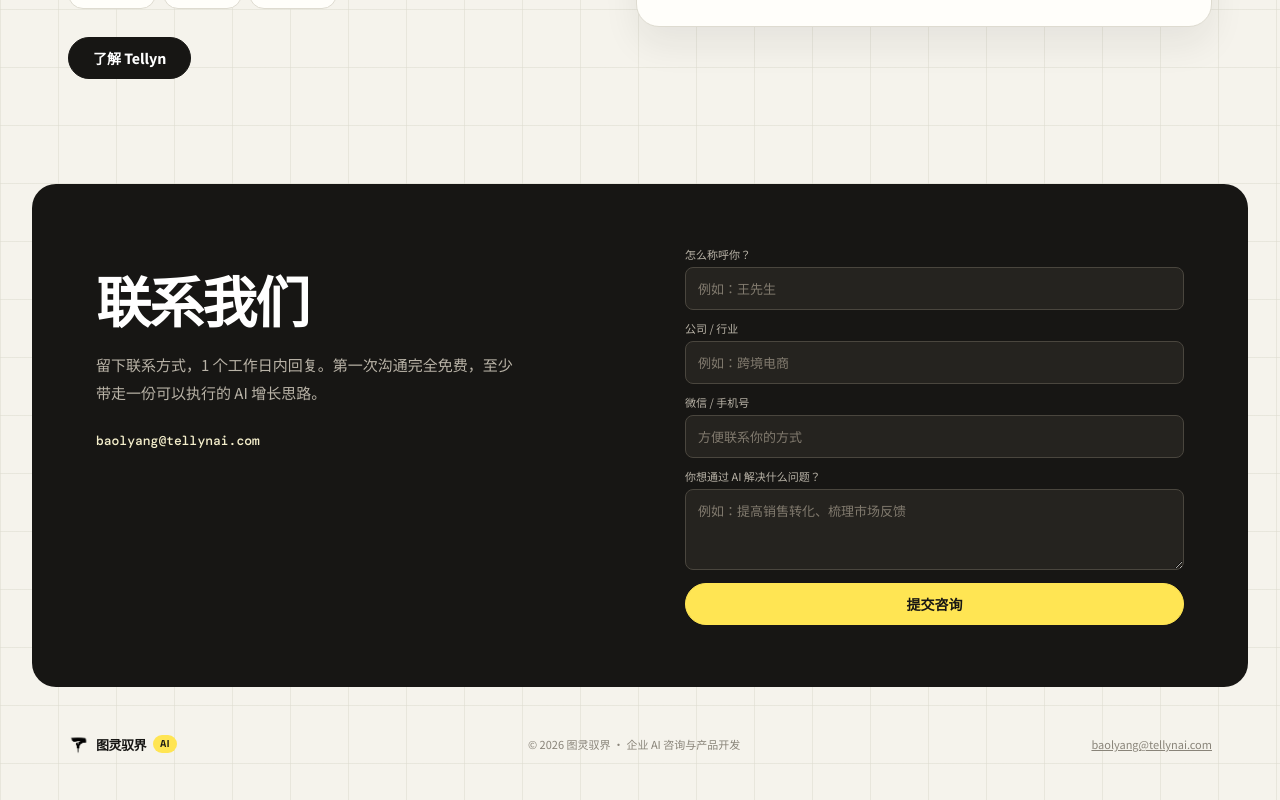
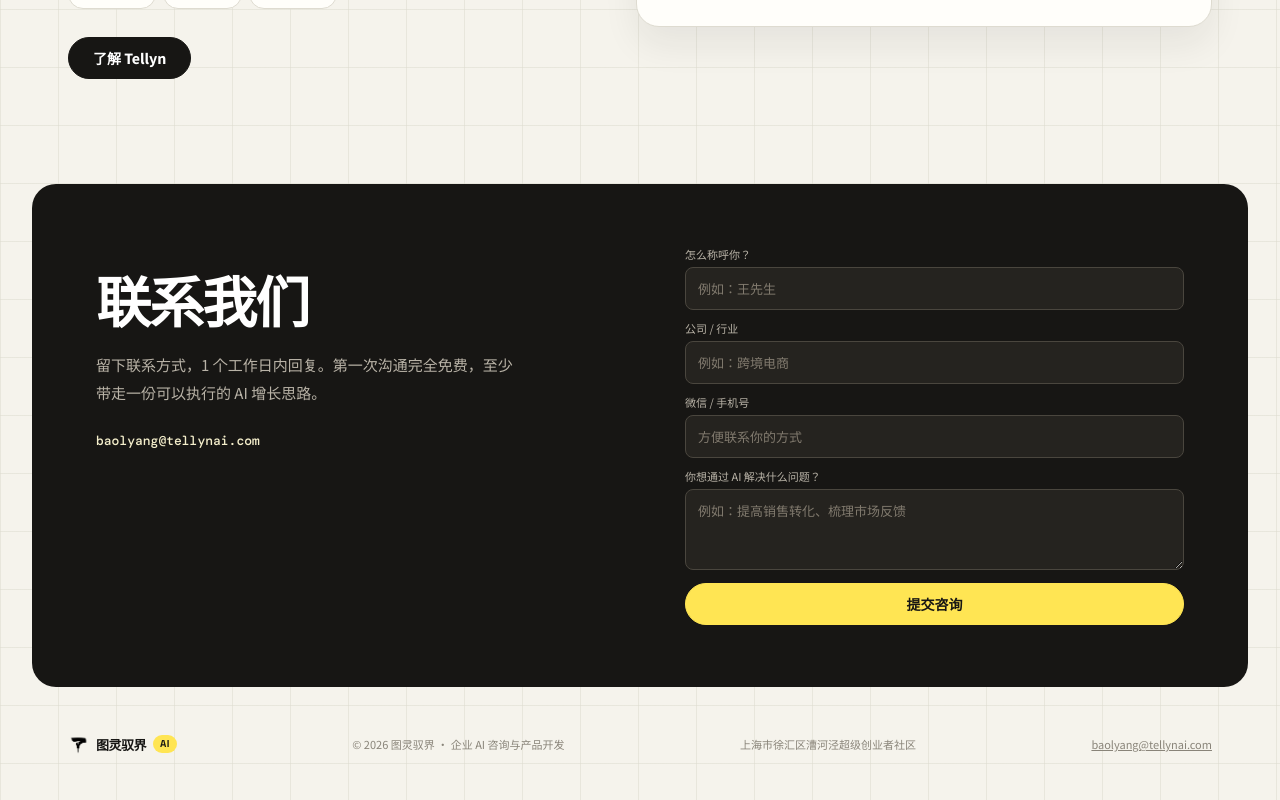
Before and after one commit to horisony/tellynai-website, a React (Vite) app: page / in a window 1280 px wide. Shown: the part 3935-4735 px from the top of the page. Built offline with nearby package versions, Linux system fonts and the light colour scheme.

Commit message:
Add company address to footer

```diff
--- a/src/App.jsx
+++ b/src/App.jsx
@@ -113,7 +113,7 @@ export function App() {
         {submitted ? <div className="success"><b>收到！</b><p>我们会在 1 个工作日内联系你，坐等好消息。</p><button type="button" onClick={() => { setSubmitted(false); setForm({ name: '', company: '', contact: '', need: '' }) }}>再提交一份需求</button></div> : <form onSubmit={submit}><label>怎么称呼你？<input required name="name" value={form.name} onChange={update} placeholder="例如：王先生" /></label><label>公司 / 行业<input name="company" value={form.company} onChange={update} placeholder="例如：跨境电商" /></label><label>微信 / 手机号<input required name="contact" value={form.contact} onChange={update} placeholder="方便联系你的方式" /></label><label>你想通过 AI 解决什么问题？<textarea name="need" value={form.need} onChange={update} placeholder="例如：提高销售转化、梳理市场反馈" rows="3" /></label>{submitError && <p className="form-error" role="alert">{submitError}</p>}<button className="button yellow" type="submit" disabled={submitting}>{submitting ? '提交中…' : '提交咨询'}</button></form>}
       </section>
 
-      <footer><a className="brand" href="#top"><Mark /><span>图灵驭界</span><b>AI</b></a><span>© 2026 图灵驭界 · 企业 AI 咨询与产品开发</span><a href="mailto:baolyang@tellynai.com">baolyang@tellynai.com</a></footer>
+      <footer><a className="brand" href="#top"><Mark /><span>图灵驭界</span><b>AI</b></a><span>© 2026 图灵驭界 · 企业 AI 咨询与产品开发</span><span className="address">上海市徐汇区漕河泾超级创业者社区</span><a href="mailto:baolyang@tellynai.com">baolyang@tellynai.com</a></footer>
     </main>
   )
 }
```
